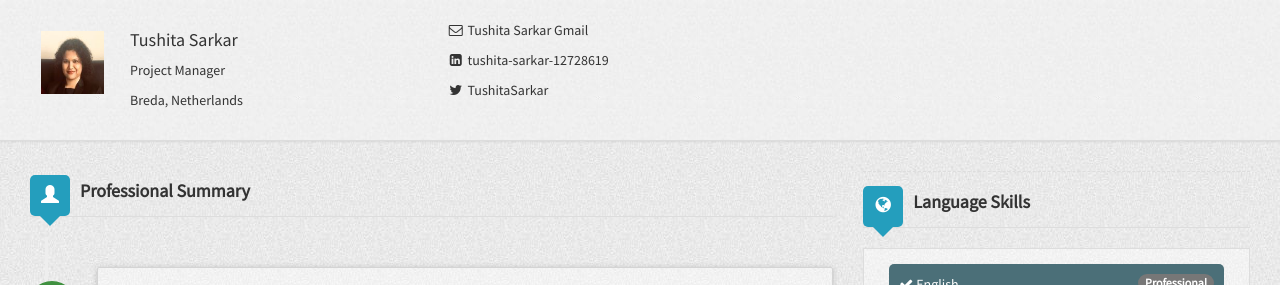
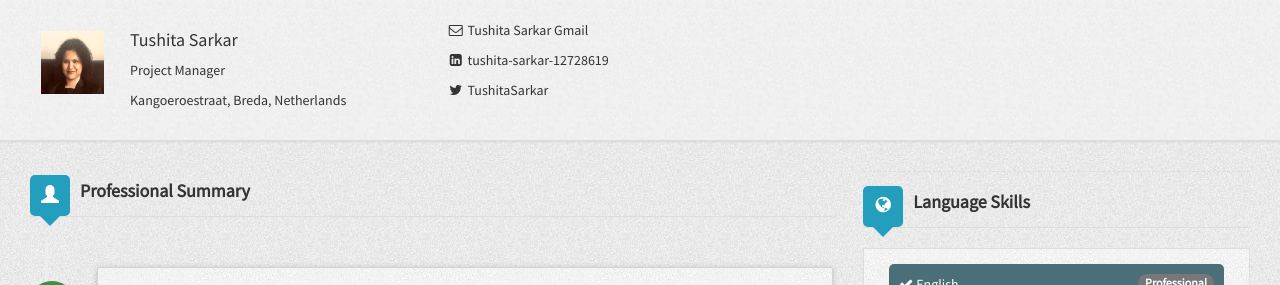
Before and after one commit to EagleEyeVision/TushitaSarkar, a Jekyll site: the page built from index.html, in a window 1280 px wide. Shown: the top 285 px of the page. Built offline with Jekyll 4.4.1, drawn with Linux system fonts in a browser that asks for light colours; nearby versions of some CDN libraries.

Commit message:
updating address

```diff
--- a/_config.yml
+++ b/_config.yml
@@ -15,7 +15,7 @@ exclude: [vendor]
 author:
   name: Tushita Sarkar
   title: Project Manager
-  address: Breda, Netherlands
+  address: Kangoeroestraat, Breda, Netherlands
   email: sarkarsecret@gmail.com
   link: https://eagleeyevision.nl/
   linkedin: tushita-sarkar-12728619
```
